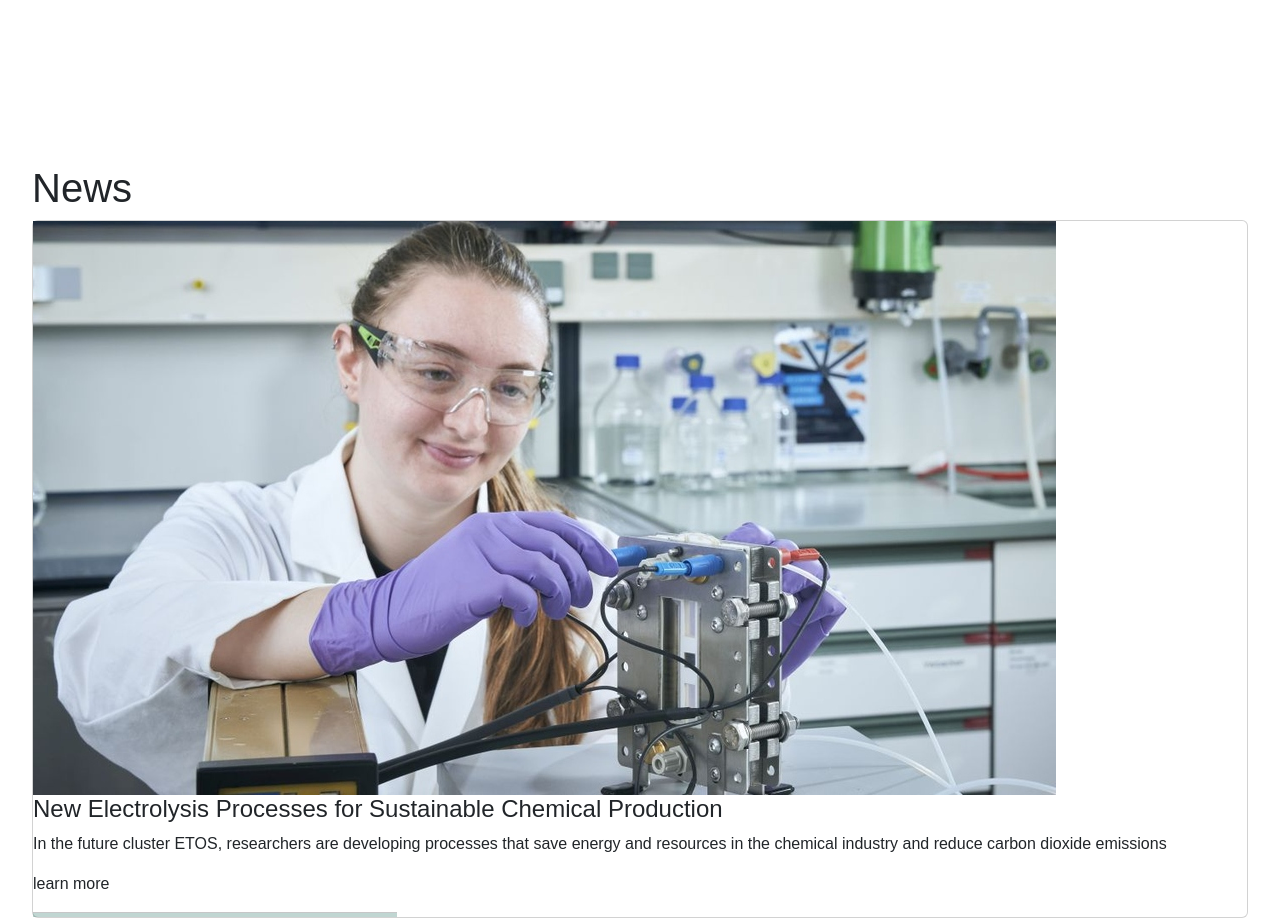
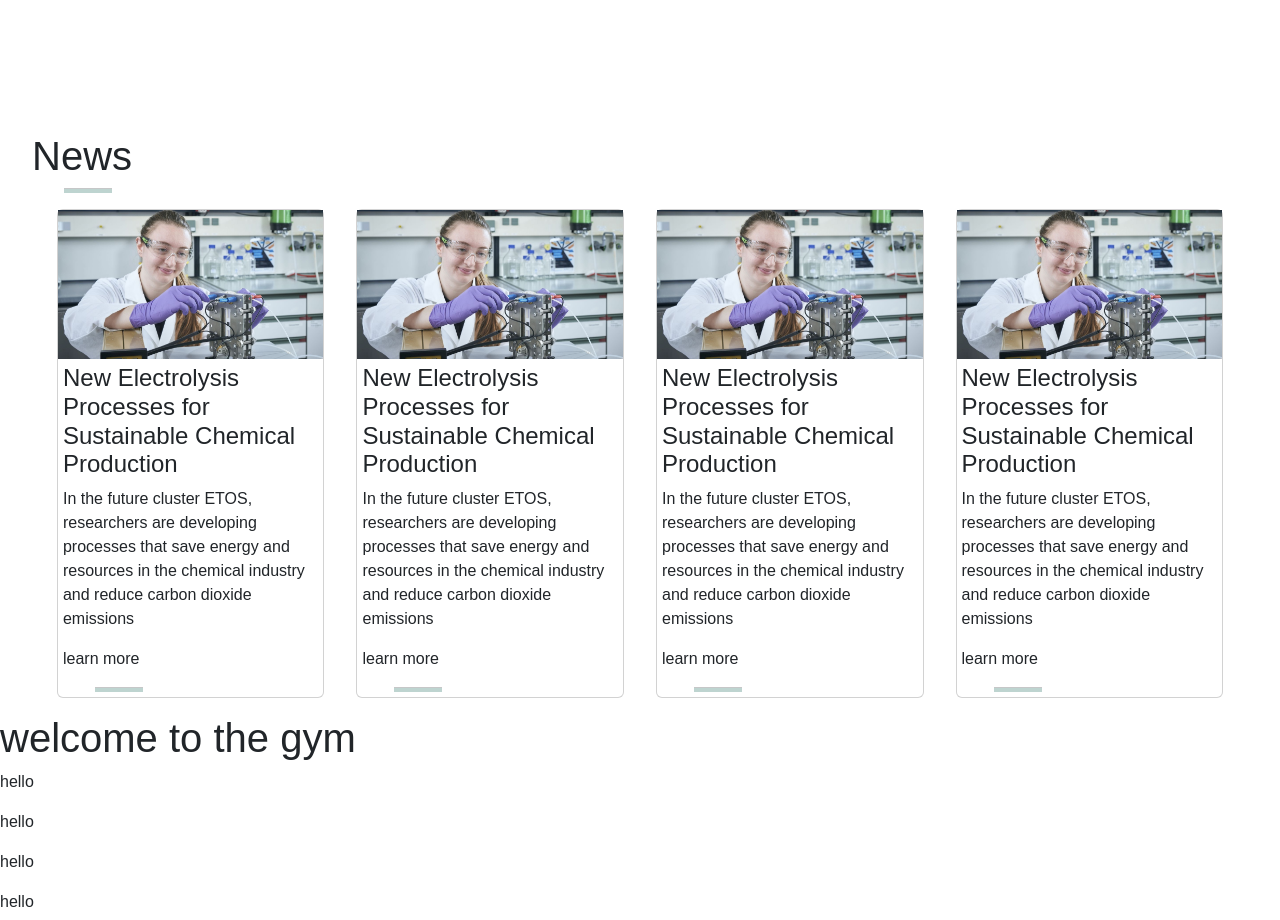
Before and after one commit to kareraolivier/the-gym-assessment, a plain HTML site: page index.html in a window 1280 px wide. Shown: the part 780-1700 px from the top of the page. Drawn offline with nearby package versions, Linux system fonts and the light colour scheme.

Commit message:
progress

```diff
--- a/index.html
+++ b/index.html
@@ -100,16 +100,63 @@
         <!-- news ....................................................................................-->
         <div class="news">
             <h1>News</h1>
+            <hr />
             <div class="news_card">
                 <div class="card">
                     <div class="card_image">
                         <img src="./image/20221005-AB-01-003-teaser_rdax_1024x574_98s.jpg" alt="news" />
                     </div>
-                    <h4>New Electrolysis Processes for Sustainable Chemical Production</h4>
-                    <p>In the future cluster ETOS, researchers are developing processes that save energy and resources
-                        in the chemical industry and reduce carbon dioxide emissions</p>
-                    <p>learn more</p>
-                    <hr />
+                    <div class="card_content">
+                        <h4>New Electrolysis Processes for Sustainable Chemical Production</h4>
+                        <p>In the future cluster ETOS, researchers are developing processes that save energy and
+                            resources
+                            in the chemical industry and reduce carbon dioxide emissions</p>
+
+                        <p>learn more</p>
+                        <hr />
+                    </div>
+                </div>
+                <div class="card">
+                    <div class="card_image">
+                        <img src="./image/20221005-AB-01-003-teaser_rdax_1024x574_98s.jpg" alt="news" />
+                    </div>
+                    <div class="card_content">
+                        <h4>New Electrolysis Processes for Sustainable Chemical Production</h4>
+                        <p>In the future cluster ETOS, researchers are developing processes that save energy and
+                            resources
+                            in the chemical industry and reduce carbon dioxide emissions</p>
+
+                        <p>learn more</p>
+                        <hr />
+                    </div>
+                </div>
+                <div class="card">
+                    <div class="card_image">
+                        <img src="./image/20221005-AB-01-003-teaser_rdax_1024x574_98s.jpg" alt="news" />
+                    </div>
+                    <div class="card_content">
+                        <h4>New Electrolysis Processes for Sustainable Chemical Production</h4>
+                        <p>In the future cluster ETOS, researchers are developing processes that save energy and
+                            resources
+                            in the chemical industry and reduce carbon dioxide emissions</p>
+
+                        <p>learn more</p>
+                        <hr />
+                    </div>
+                </div>
+                <div class="card">
+                    <div class="card_image">
+                        <img src="./image/20221005-AB-01-003-teaser_rdax_1024x574_98s.jpg" alt="news" />
+                    </div>
+                    <div class="card_content">
+                        <h4>New Electrolysis Processes for Sustainable Chemical Production</h4>
+                        <p>In the future cluster ETOS, researchers are developing processes that save energy and
+                            resources
+                            in the chemical industry and reduce carbon dioxide emissions</p>
+
+                        <p>learn more</p>
+                        <hr />
+                    </div>
                 </div>
             </div>
         </div>
--- a/news.css
+++ b/news.css
@@ -1,3 +1,37 @@
 .news {
-    padding: 2rem;
+    padding: 0 2rem;
+
 }
+
+.news hr {
+    width: 3rem;
+    margin: 0 2rem;
+    padding: 2px;
+    background-color: #005648;
+}
+
+.news .news_card {
+    display: flex;
+    justify-content: center;
+
+}
+
+.news .news_card .card {
+    width: 22%;
+    margin: 1rem;
+}
+
+.news .news_card .card .card_image {
+    width: 100%;
+    height: 100%;
+    margin: auto;
+}
+
+.news .news_card .card .card_image img {
+    width: 100%;
+    height: 100%;
+}
+
+.news .news_card .card .card_content {
+    padding: 5px;
+}
```
